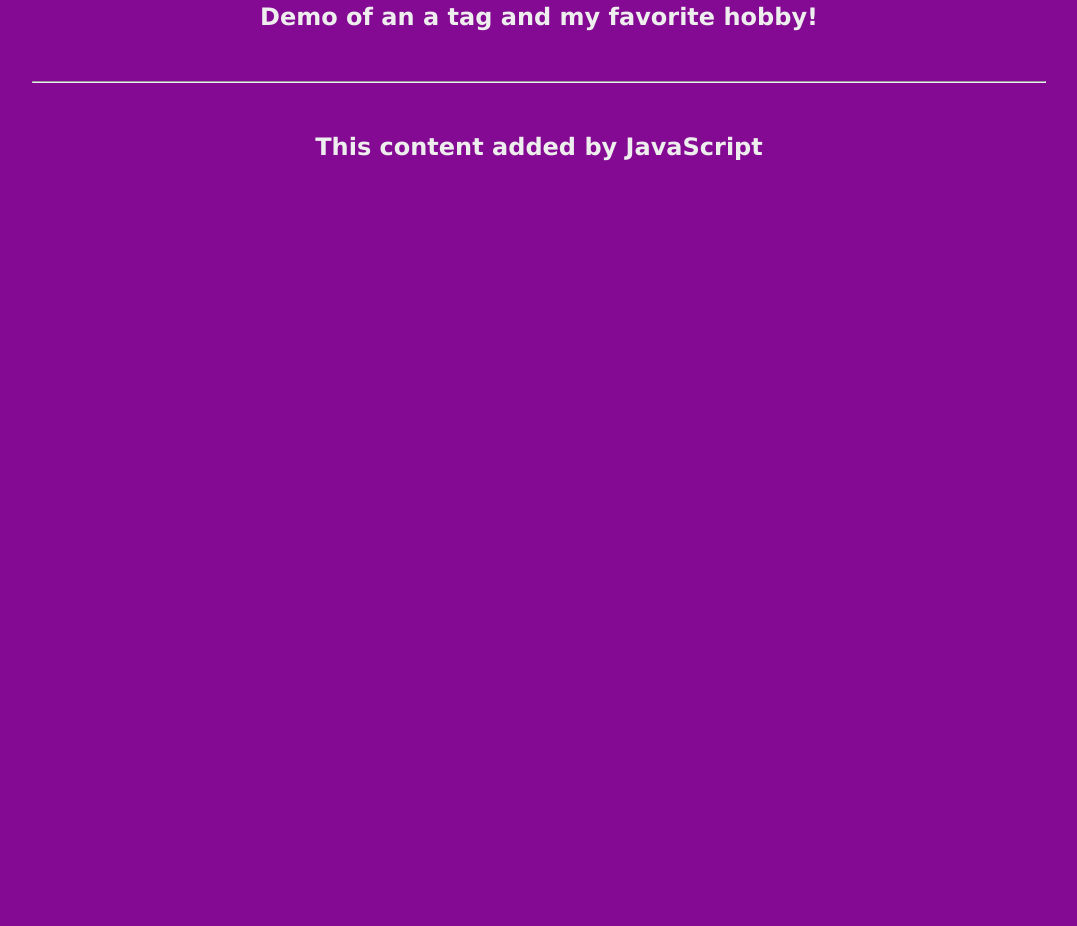
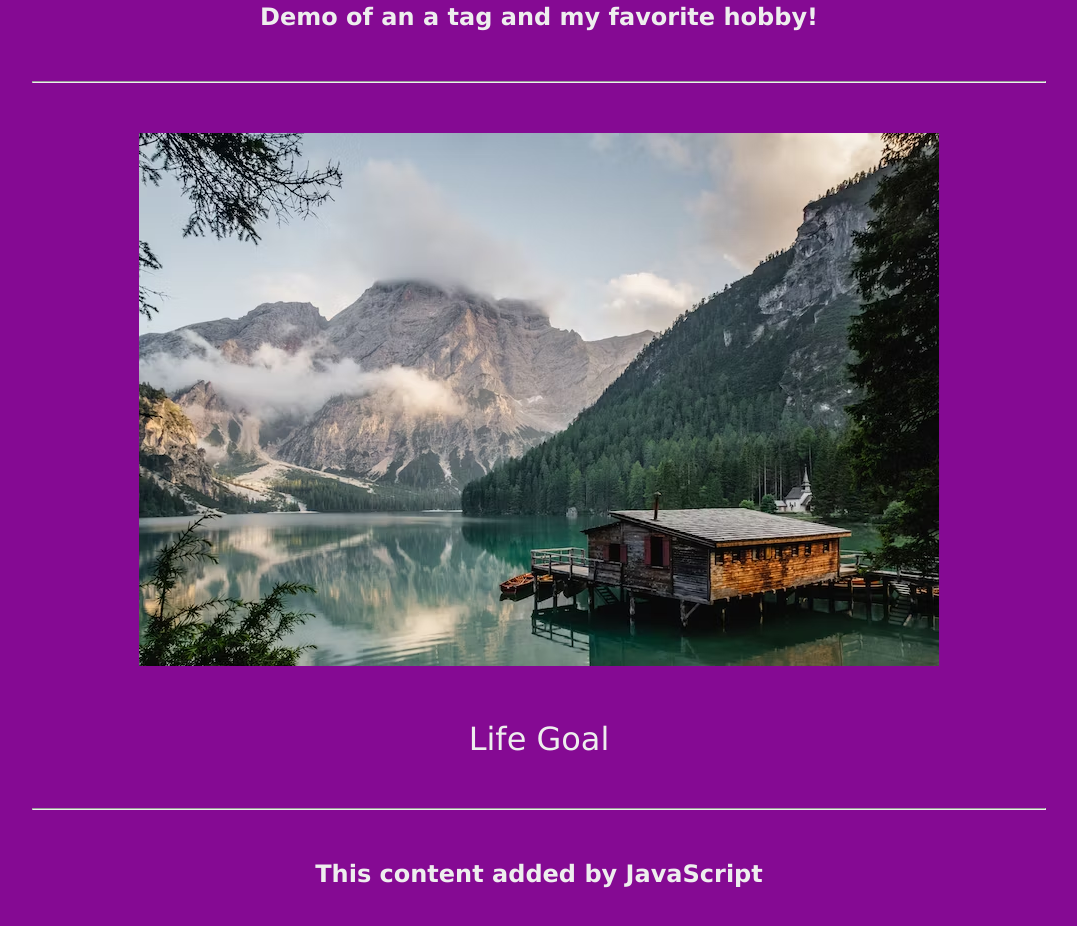
Before and after one commit to brianrichiesr/my-personal-website, a plain HTML site: page index.html in a window 1280 px wide. Shown: the part 350-1276 px from the top of the page, without its empty margins (101-1178 px from the left). Before the commit the page ends 816 px from the top, so only its background shows below. Drawn offline with Linux system fonts and the light colour scheme.

Commit message:
add main, add image with figcaption, add div for space on bottom of page with inline style

```diff
--- a/css/style.css
+++ b/css/style.css
@@ -3,13 +3,14 @@ body {
     height: 100vh;
     font-family: 'Lucida Sans', 'Lucida Sans Regular', 'Lucida Grande', 'Lucida Sans Unicode', Geneva, Verdana, sans-serif;
     color: #eee;
+    overflow-y: auto;
 }
 
 hr {
     width: 80%;
 }
 
-h2 {
+h2, figure {
     margin: 50px 0;
     text-align: center;
 }
@@ -21,6 +22,14 @@ a {
 
 a:hover {
     color: #000;
+}
+
+figcaption {
+    font-size: 2em;
+}
+
+main {
+    margin-bottom: 100px;
 }
 
 header {
@@ -55,6 +64,10 @@ header {
     display: flex;
     justify-content: end;
     align-items: center;
+}
+
+figure img {
+    margin-bottom: 50px;
 }
 
 @media (max-width: 1200px) {
--- a/index.html
+++ b/index.html
@@ -5,6 +5,7 @@
     <title>My Personal Website</title>
 </head>
 <body>
+    <main>
         <header>
             <div id="logo"></div>
             <h1 id="banner">Brian Richie's Demo Site</h1>
@@ -15,6 +16,15 @@
             <h2>Demo of an a tag and my favorite hobby!</h2>
         </a>
         <hr>
+        <figure>
+            <img src="./assets/life-goal.jpeg" alt="House on a lake" title="How I retire" />
+            <figcaption>
+                Life Goal
+            </figcaption>
+        </figure>
+        <hr>
+    </main>
+    <div id="spacer" style="visibility: hidden; height: 25px;">This is just for spacing. The inline style for this element will hold space on the page for this, but not display any of this element. Not even this text.</div>
     <script src="./js/script.js"></script>
 </body>
 </html>
--- a/js/script.js
+++ b/js/script.js
@@ -1,3 +1,3 @@
 const h2 = document.createElement("h2");
 h2.textContent = "This content added by JavaScript";
-document.querySelector("body").appendChild(h2);
+document.querySelector("main").appendChild(h2);
```
Also changed, not shown: assets/life-goal.jpeg (added). Lines whose indentation alone changed are shown as unchanged.
